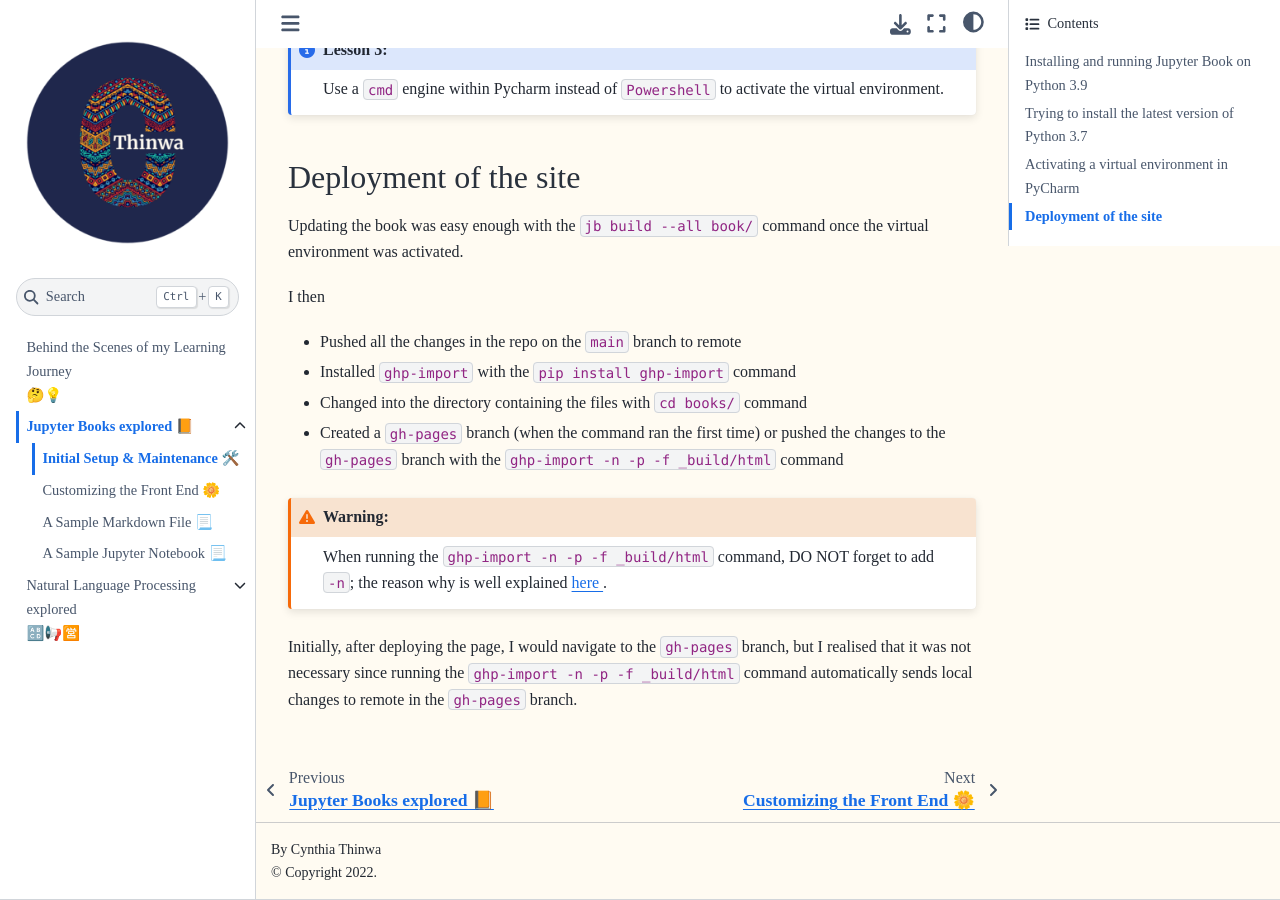
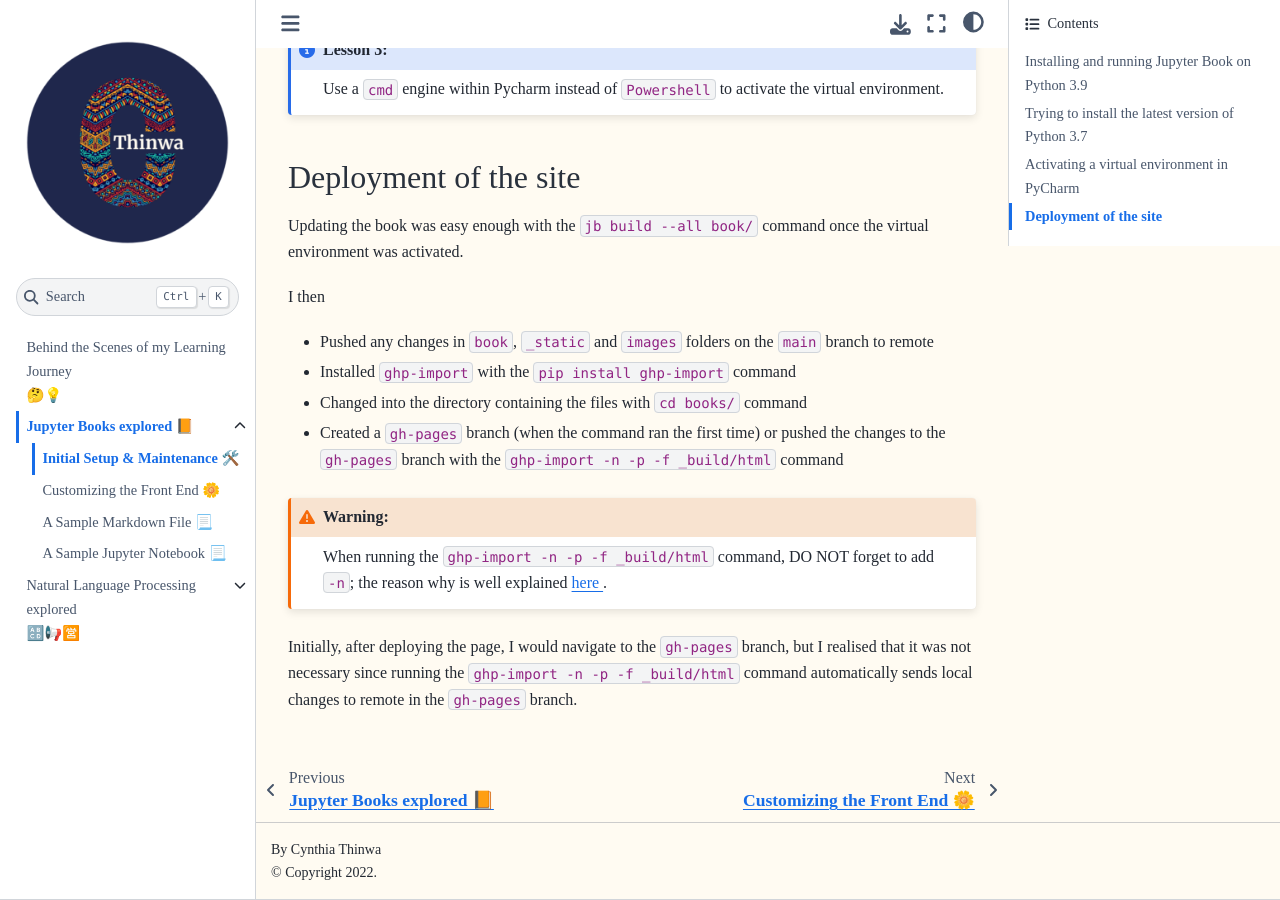
Before and after one commit to CeeThinwa/BTS-Continuous-Learning, a Jupyter Book: the page built from book/initial_setup.md, in a window 1280 px wide and 900 px high, scrolled down 4699 px. Built offline with Jupyter Book 1.0.4 settings and Sphinx 7.4.7 and the Sphinx Book theme 1.1.4, drawn with Linux system fonts in a browser that asks for light colours.

Commit message:
Update initial_setup.md

```diff
--- a/book/initial_setup.md
+++ b/book/initial_setup.md
@@ -167,7 +167,7 @@ Updating the book was easy enough with the `jb build --all book/`
 command once the virtual environment was activated.
 
 I then
-* Pushed all the changes in the repo on the `main` branch to remote
+* Pushed any changes in `book`, `_static` and `images` folders on the `main` branch to remote
 * Installed `ghp-import` with the `pip install ghp-import` command
 * Changed into the directory containing the files with `cd books/` command
 * Created a `gh-pages` branch (when the command ran the first time) or pushed the changes to the `gh-pages` branch with the `ghp-import -n -p -f _build/html` command
```
